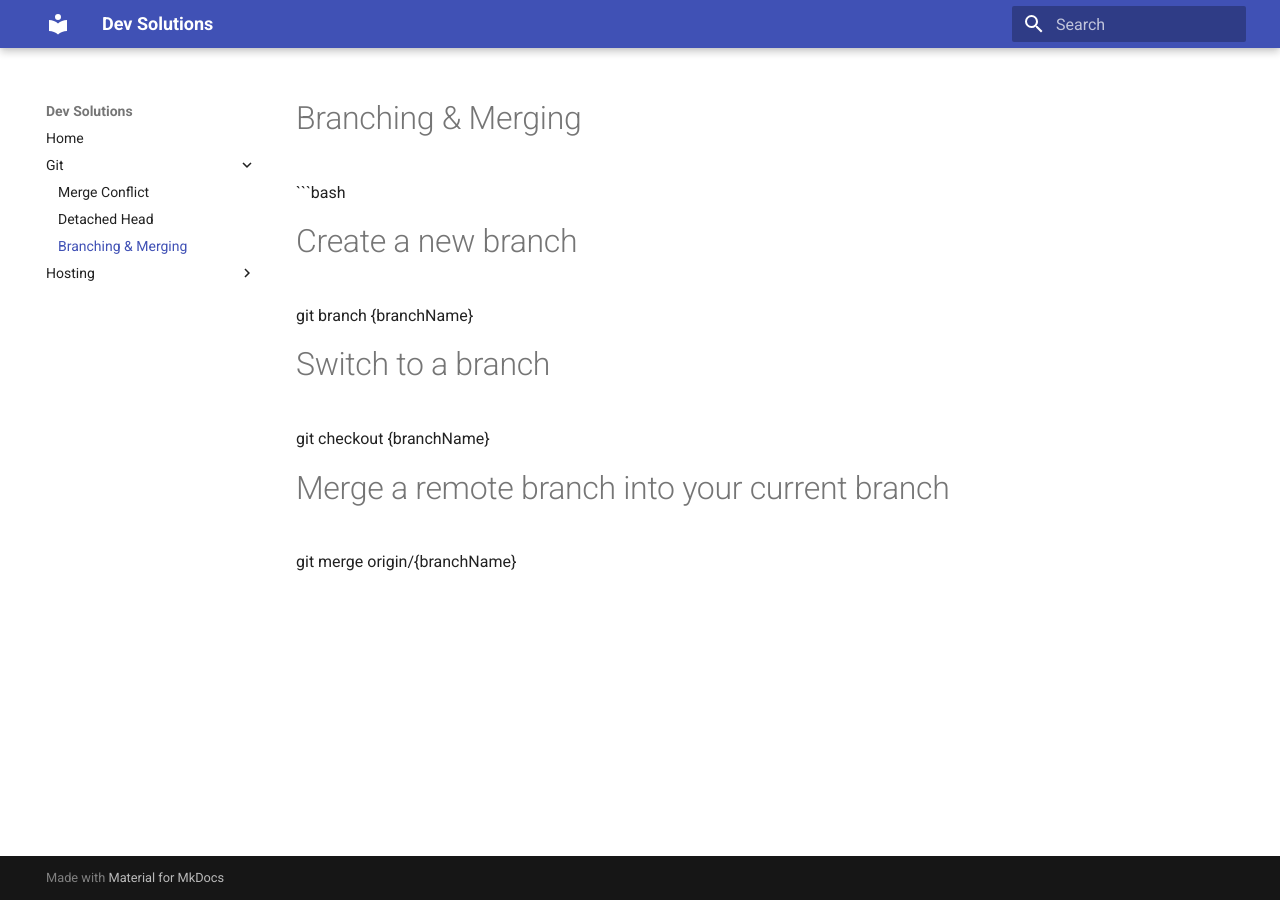
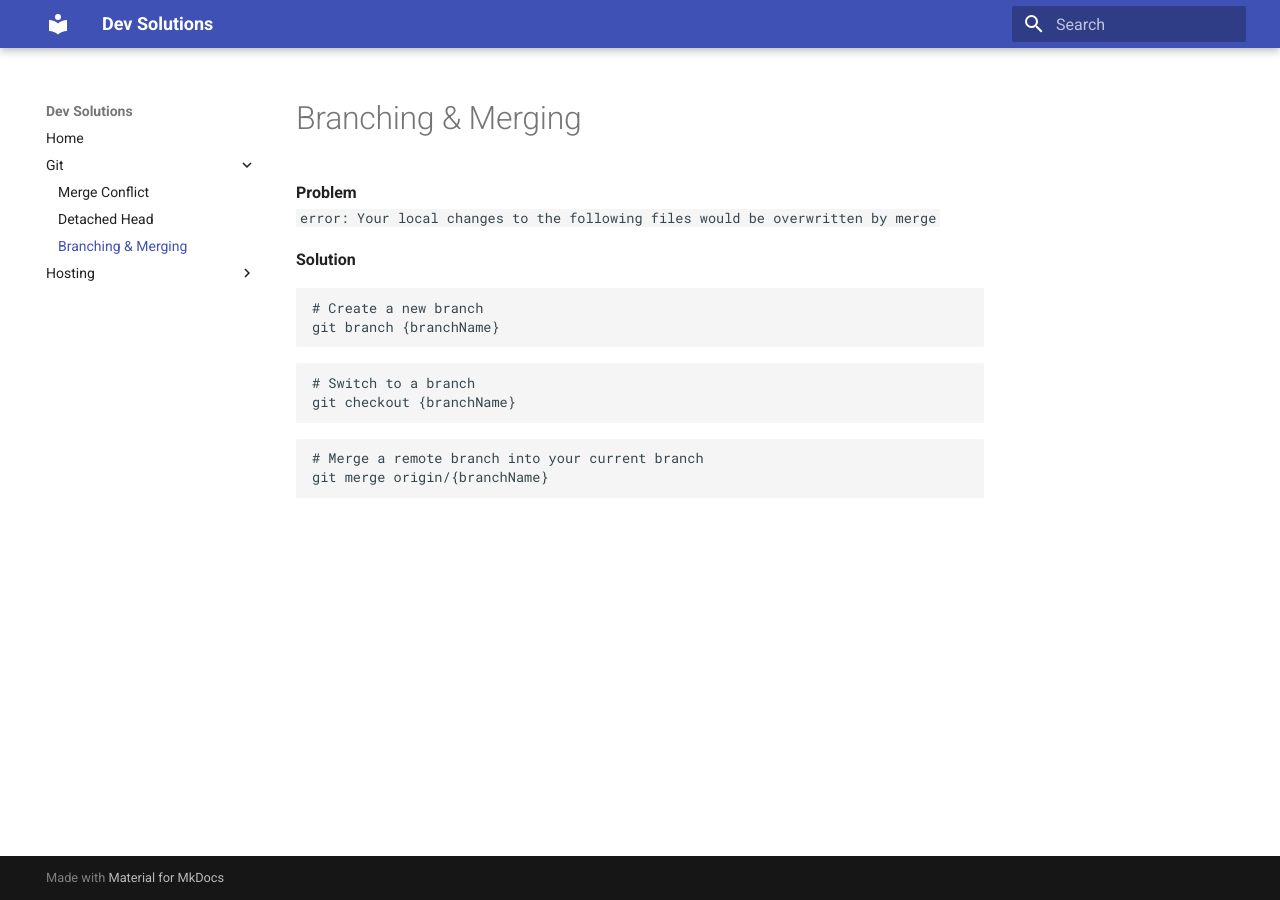
Before and after one commit to Orandian/dev-solutions, an MkDocs documentation site: the page built from docs/git/branching-merging.md, in a window 1280 px wide. Built offline with MkDocs 1.6.1 and Material for MkDocs 9.7.7, drawn with Linux system fonts in a browser that asks for light colours.

Commit message:
update for branching and merging

````diff
--- a/docs/git/branching-merging.md
+++ b/docs/git/branching-merging.md
@@ -1,11 +1,20 @@
 # Branching & Merging
 
+**Problem**
+`error: Your local changes to the following files would be overwritten by merge`
+
+**Solution**
 ```bash
 # Create a new branch
 git branch {branchName}
+```
 
+```bash
 # Switch to a branch
 git checkout {branchName}
+```
 
+```bash
 # Merge a remote branch into your current branch
 git merge origin/{branchName}
+```
````
